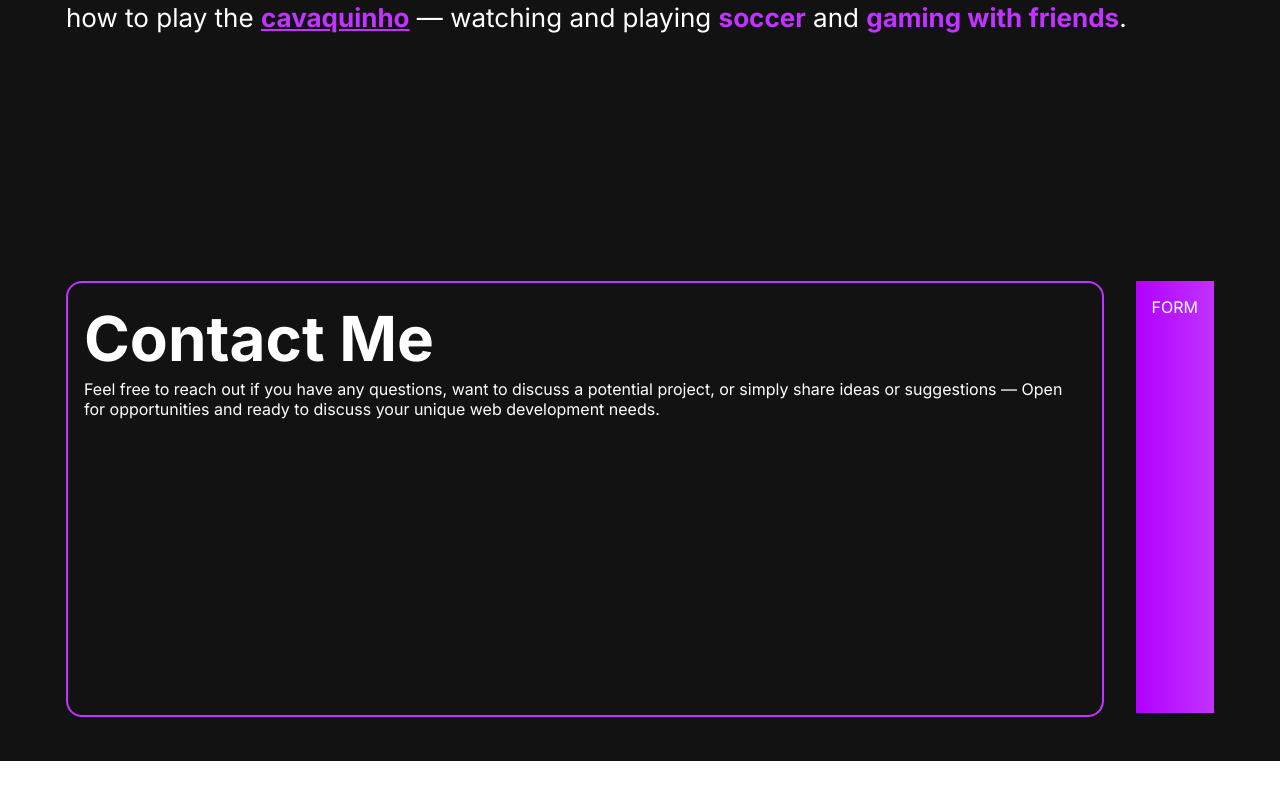
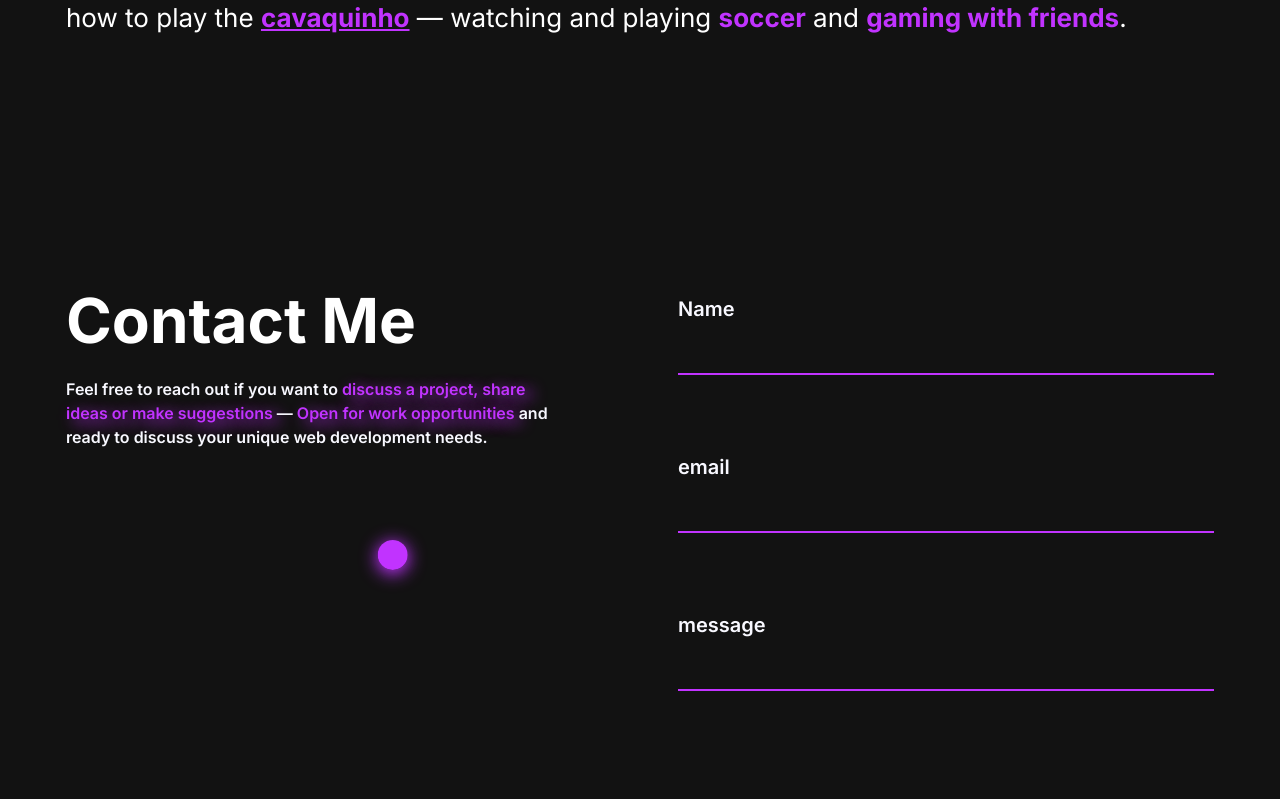
Before and after one commit to gustavocsak/portfolio, a React (Create React App) app: page / in a window 1280 px wide. Shown: the part 2341-3140 px from the top of the page. Before the commit the page ends 3102 px from the top, so only its background shows below. Built offline with nearby package versions, Linux system fonts and the light colour scheme; the HTML template or start-up script is replaced by a standard one.

Commit message:
Added more sections to contact form

```diff
--- a/package.json
+++ b/package.json
@@ -3,6 +3,7 @@
   "version": "0.1.0",
   "private": true,
   "dependencies": {
+    "@gsap/react": "^2.0.2",
     "@react-three/drei": "^9.58.4",
     "@react-three/fiber": "^8.12.0",
     "@testing-library/jest-dom": "^5.16.5",
--- a/src/components/About.js
+++ b/src/components/About.js
@@ -6,6 +6,7 @@ import { color } from '../utils/constants';
 
 
 const Section = styled.div`
+
 	display: flex;
     flex-direction: column;
     align-items: center;
@@ -91,6 +92,10 @@ gsap.registerPlugin(ScrollTrigger);
 
 const About = () => {
 
+    const buttonEnter = () => {
+
+    }
+
     useLayoutEffect(() => {
 
         gsap.to(".sentence", {
--- a/src/components/Contact.js
+++ b/src/components/Contact.js
@@ -1,15 +1,18 @@
-import React from 'react'
+import React, { useLayoutEffect, useRef, useState } from 'react'
 import styled from 'styled-components'
 import { color } from '../utils/constants'
+import { gsap } from 'gsap/gsap-core'
+import { useGSAP } from '@gsap/react'
 
 
 const Section = styled.div`
 	display: flex;
+	height: 60vh;
     flex-direction: column;
     align-items: center;
     justify-content: space-between;
 	padding: 5rem;
-	height: fit-content;
+
     @media only screen and (max-width: 768px) {
 		height: fit-content;
 		min-height: 100%;
@@ -20,7 +23,7 @@ const Section = styled.div`
 `
 
 const Container = styled.div`
-    height: 50vh;
+    height: 100%;
     width: 1400px;
     display: flex;
     align-items: flex-start;
@@ -38,7 +41,9 @@ const Wrap = styled.div`
 	align-items: flex-start;
 	height: 100%;
 	width: 82%;
-	gap: 2rem;
+	gap: 7rem;
+	// border: 2px solid ${color.primaryPurple};
+	// border-radius: 1rem;
 `
 
 const Title = styled.div`
@@ -48,39 +53,120 @@ const Title = styled.div`
 `
 
 const Left = styled.div`
-	border: 2px solid ${color.primaryPurple};
-	border-radius: 1rem;
+	display: flex;
+	flex-direction: column;
+	gap: 1rem;
+	flex-grow: 1;
+	height: 100%;
+	max-width: 500px;
+
+`
+
+const BallContainer = styled.div`
+	margin-top: 2rem;
+`
+
+const Ball = styled.div`
+	width: 30px;
+	height: 30px;
+	-webkit-box-shadow: 0px 3px 17px 1px ${color.primaryPurple};
+	-moz-box-shadow: 0px 3px 17px 1px ${color.primaryPurple};
+	box-shadow: 0px 3px 17px 1px ${color.primaryPurple};
+	border-radius: 50%;
+	background: linear-gradient(90deg, rgba(177,0,255,1) 0%, ${color.primaryPurple} 0%);
+`
+
+const Form = styled.form`
+	display: flex;
+	flex-direction: column;
+`
+
+const InputGroup = styled.div`
+	display: flex;
+	flex-direction: column;
+	gap: 1rem;
+	margin-bottom: 4rem;
+	position: relative;
+`
+
+const InputLabel = styled.label`
+	font-weight: 600;
+	font-size: 20px;
+	color: ${color.primaryWhite};
+
+
+`
+
+const Input = styled.input`
+	padding: 0.5rem;
+	font-size: 1rem;
+	color: ${color.primaryWhite};
 	background-color: ${color.primaryBlack};
-	padding: 1rem;
-	flex-grow: 1;
-
-	height: 100%;
+	border: none;
+	border-bottom: 2px solid ${color.primaryPurple};
+	width: 100%;
+	box-sizing: border-box;
+	outline: none;
 `
 
 const Subtitle = styled.div`
+	line-height: 1.5rem;
+	color: ${color.primaryWhite};
 
+	font-weight: 600;
+`
+
+const Highlight = styled.span`
+	color: ${color.primaryPurple};
+	text-shadow: 7px 4px 15px ${color.primaryPurple};
 `
 
 const Right = styled.div`
-	background: linear-gradient(90deg, ${color.gradientPurple} 0%, ${color.primaryPurple} 100%);
-	padding: 1rem;
+
+	border-radius: 1rem;
+	margin-top: 1rem;
 	height: 100%;
-	flex-grow: 2;
+	flex-grow: 3;
 `
 
-const EmailBox = styled.div`
-	display: flex;
-	background-color: ${color.primaryBlack};
-	border: 2px solid ${color.primaryWhite};
-    border-radius: 0.5rem;
-	padding: 1rem;
-`
+const FocusInputBorder = styled.span``
+
 
 const EmailAddress = styled.div`
 `
 
 
 const Contact = () => {
+
+	const ball = useRef();
+	const [animation, setAnimation] = useState(0);
+
+	const handleEndAnimation = () => {
+		console.log('test')
+		setAnimation(animation + 1);
+	}
+
+	const getRandom = (min, max) => {
+		return Math.random() * (max - min) + min;
+	}
+
+	useGSAP(() => {
+
+		gsap.to(".ball", {
+			x: getRandom(0,500),
+			y: getRandom(0,220),
+			duration: (getRandom(5,14)/10),
+			ease: "power4.out",
+
+			onComplete: handleEndAnimation
+
+		})
+
+	}, [animation])
+
+
+
+
 
 	return (
 		<Section>
@@ -89,17 +175,36 @@ const Contact = () => {
 					<Left>
 						<Title>Contact Me</Title>
 						<Subtitle>
-							Feel free to reach out if you have any questions, want to discuss a potential project,
-							or simply share ideas or suggestions — Open for opportunities and ready to discuss
-							your unique web development needs.
+
+							Feel free to reach out if you want to <Highlight>discuss a project,
+							share ideas or make suggestions</Highlight> —
+							<Highlight> Open for work opportunities </Highlight>
+							and ready to discuss your unique web development needs.
 						</Subtitle>
+						<BallContainer>
+							<Ball ref={ball} className='ball'/>
+						</BallContainer>
 					</Left>
 					<Right>
-						FORM
+						<Form>
+							<InputGroup>
+								<InputLabel htmlFor='name'>Name</InputLabel>
+								<Input type='text' id='name' name='name'></Input>
+								<FocusInputBorder />
+							</InputGroup>
+							<InputGroup>
+								<InputLabel>email</InputLabel>
+								<Input type='email'></Input>
+								<FocusInputBorder />
+							</InputGroup>
+							<InputGroup>
+								<InputLabel>message</InputLabel>
+								<Input type='text'></Input>
+								<FocusInputBorder />
+							</InputGroup>
+
+						</Form>
 					</Right>
-
-
-
 				</Wrap>
 			</Container>
 		</Section>
--- a/src/components/Grid.js
+++ b/src/components/Grid.js
@@ -4,6 +4,9 @@ import styled from 'styled-components';
 
 const grid = Array.from(Array(400).keys());
 
+/**
+ * TODO: change animejs to gsap
+ */
 
 const Grid = () => {
 
```
Also changed, not shown: 1 other file (tests, documents, lock files or other folders).
